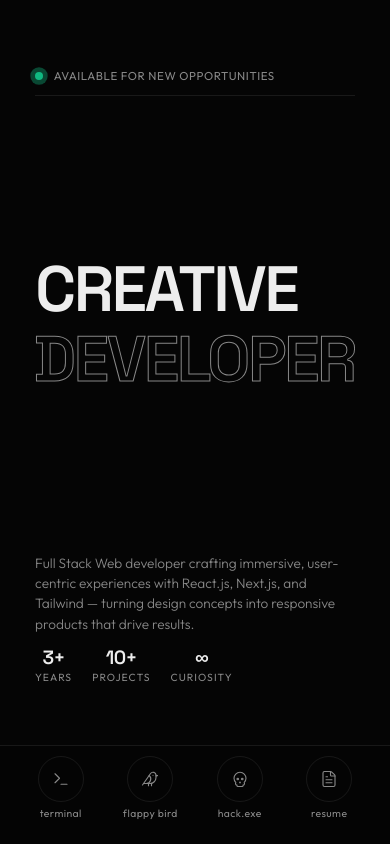
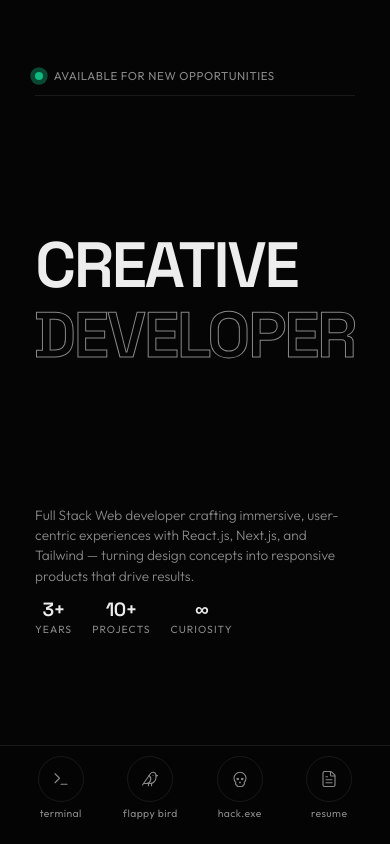
Before and after one commit to Sawantkun/portfolio, a React (Vite) app: page / in a window 390 px wide. Shown: the top 844 px of the page. Built offline with nearby package versions, Linux system fonts and the light colour scheme.

Commit message:
mobile responsive

```diff
--- a/src/components/Hero.css
+++ b/src/components/Hero.css
@@ -157,7 +157,7 @@
 
 @media (max-width: 768px) {
   .hero-wrapper {
-    padding: 1.75rem 5vw calc(6rem + env(safe-area-inset-bottom));
+    padding: 1.75rem 5vw calc(10rem + env(safe-area-inset-bottom));
     justify-content: space-between;
     height: 100dvh;
     height: 100svh;
@@ -186,7 +186,7 @@
 
 @media (max-width: 480px) {
   .hero-wrapper {
-    padding: 1.25rem 5vw calc(7rem + env(safe-area-inset-bottom));
+    padding: 1.25rem 5vw calc(10rem + env(safe-area-inset-bottom));
   }
 
   .hero-top-bar {
```
